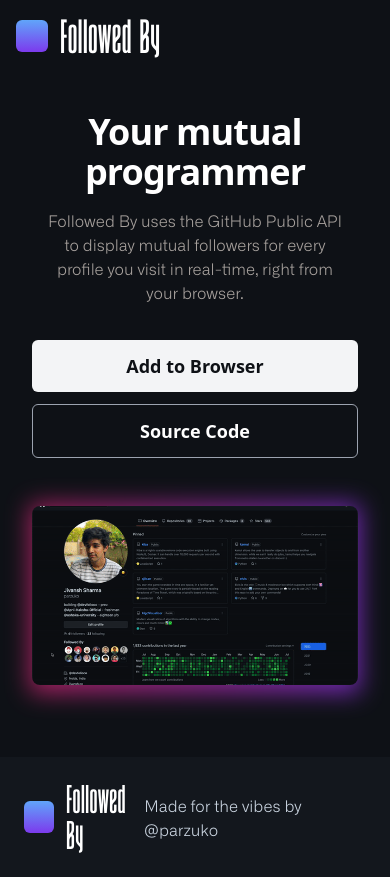
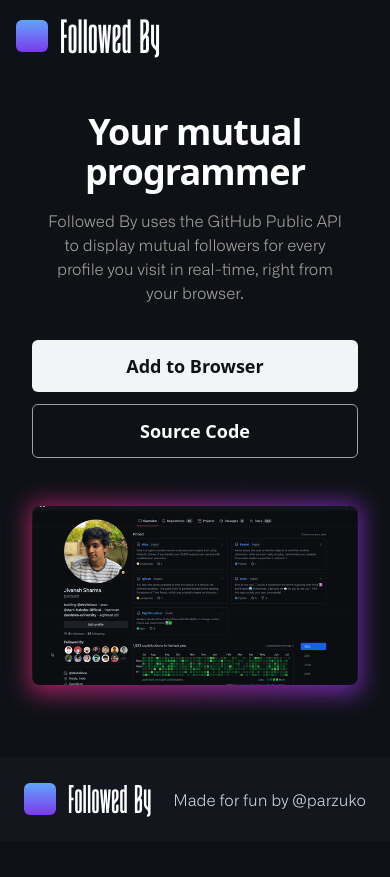
Before and after one commit to parzuko/getfollowedby, a Next.js app: page / in a window 390 px wide. After the commit the page ends 844 px from the top, so only its background shows below. Built offline with nearby package versions, Linux system fonts and the light colour scheme.

Commit message:
:busts_in_silhouette: Link footer credits

```diff
--- a/components/Footer.tsx
+++ b/components/Footer.tsx
@@ -2,8 +2,14 @@
 
 const Footer = () => (
     <footer className="bg-[#13171d] mt-12 flex justify-between items-center py-6 px-6">
-        <FollowedByNav isFooter/>
-        <span className="font-alliance text-slate-300 text-md md:text-lg">Made for the vibes by @parzuko</span>
+        <FollowedByNav isFooter />
+        <span className="font-alliance text-slate-300 text-md md:text-lg">
+            Made for fun by{" "}
+            <a href="https://twitter.com/parzuko" className="hover:text-slate-400" target="_blank">
+                {" "}
+                @parzuko{" "}
+            </a>
+        </span>
     </footer>
 );
 export { Footer };
```
